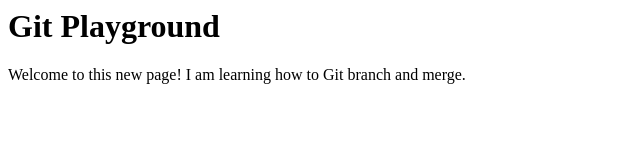
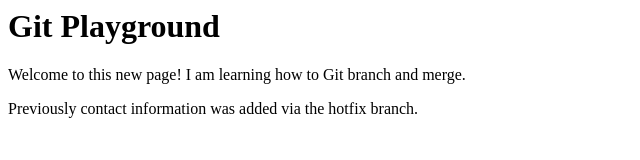
Before and after one commit to jerryhui/playground, a plain HTML site: page index.html in a window 1280 px wide. Shown: the whole page, without its empty margins (0-640 px from the left). Drawn offline with Linux system fonts and the light colour scheme.

Commit message:
Index finished

```diff
--- a/index.html
+++ b/index.html
@@ -5,5 +5,6 @@
 	<body>
 		<h1>Git Playground</h1>
 		<p>Welcome to this new page! I am learning how to Git branch and merge.</p>
+		<p>Previously contact information was added via the hotfix branch.</p>
 	</body>
 </html>
```
